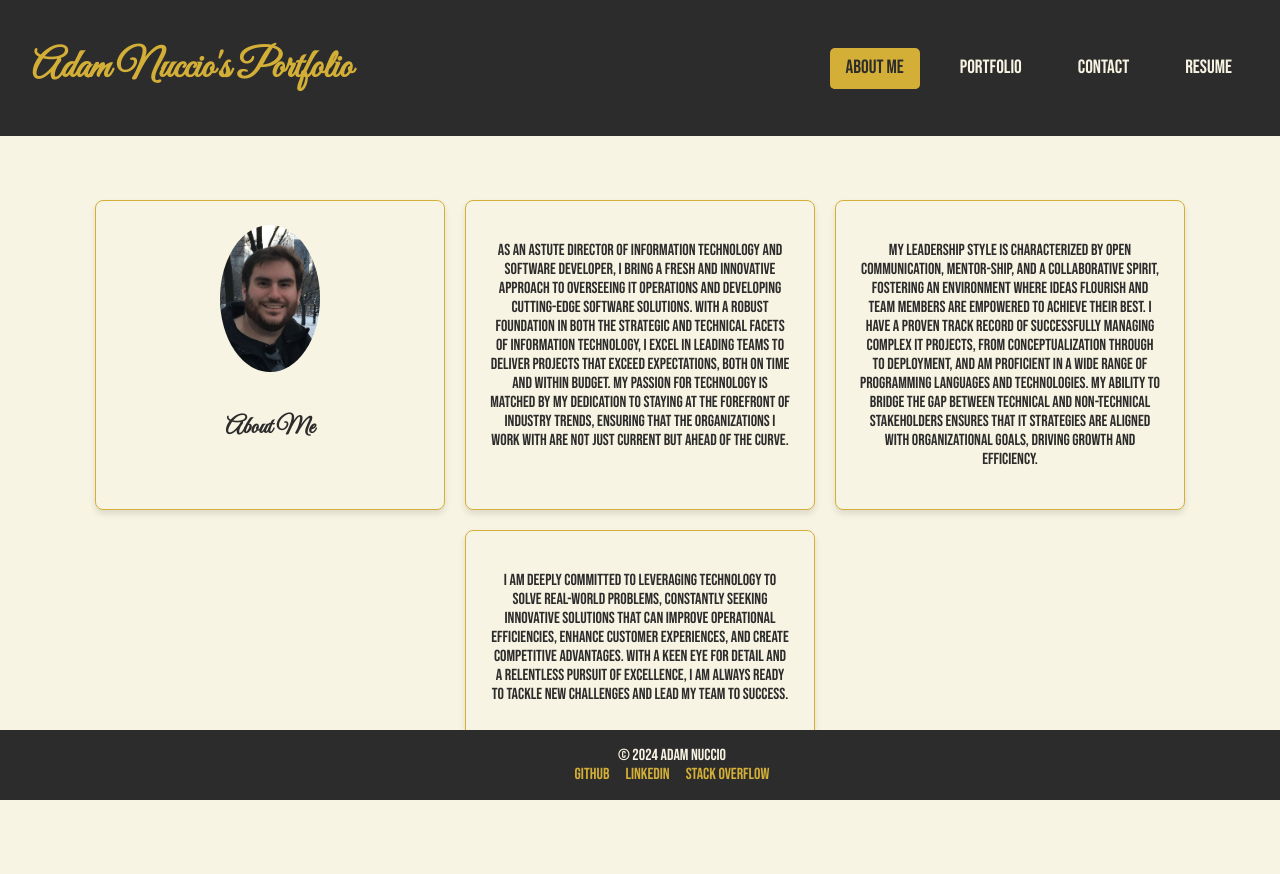
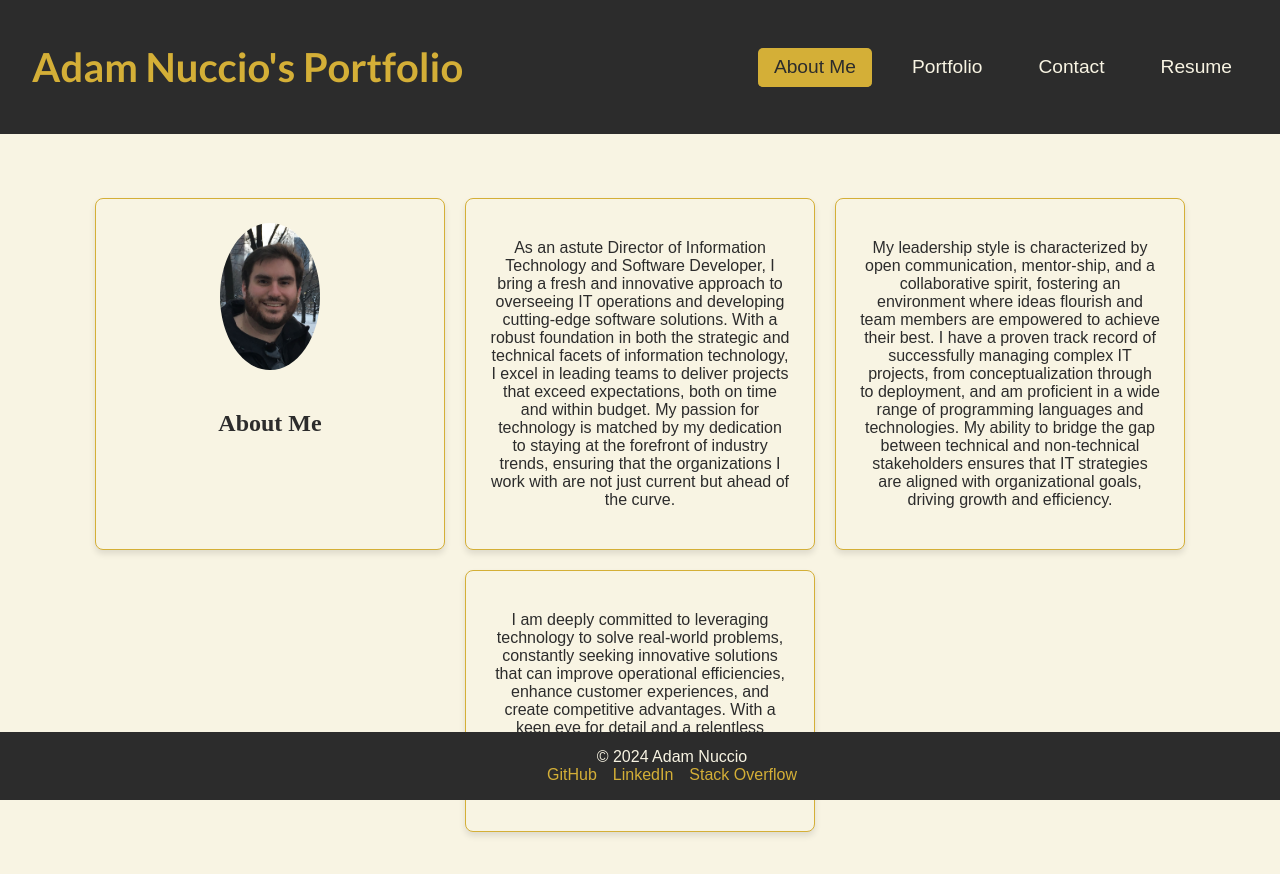
Before and after one commit to yahm0/AMN-REACT.JS-Portfolio, a React (Create React App) app: page / in a window 1280 px wide. Shown: the top 874 px of the page. Before the commit the page ends 809 px from the top, so only its background shows below. Built offline with nearby package versions, Linux system fonts and the light colour scheme.

Commit message:
Changed fonts to lato

```diff
--- a/public/index.html
+++ b/public/index.html
@@ -1,14 +1,16 @@
 <!DOCTYPE html>
 <html lang="en">
+
 <head>
   <meta charset="UTF-8">
   <meta name="viewport" content="width=device-width, initial-scale=1.0">
   <link rel="icon" href="%PUBLIC_URL%/favicon.ico">
-  <link rel="stylesheet" href="https://fonts.googleapis.com/css2?family=Bebas+Neue&family=Great+Vibes&display=swap">
-    <link rel="stylesheet" href="https://fonts.googleapis.com/css2?family=Roboto:wght@300;400;500;700&display=swap">
+  <link rel="stylesheet" href="https://fonts.googleapis.com/css2?family=Lato:wght@300;400;700&display=swap">
   <title>Adam Nuccio's Portfolio</title>
 </head>
+
 <body>
   <div id="root"></div>
 </body>
+
 </html>
--- a/src/styles/Header.css
+++ b/src/styles/Header.css
@@ -10,7 +10,7 @@
 }
 
 .header h1 {
-  font-family: 'Great Vibes', cursive;
+  font-family: 'Lato', sans-serif;
   font-size: 2.5rem;
   color: #d4af37;
   /* Gold color */
```
Also changed, not shown: 1 other file (tests, documents, lock files or other folders).
